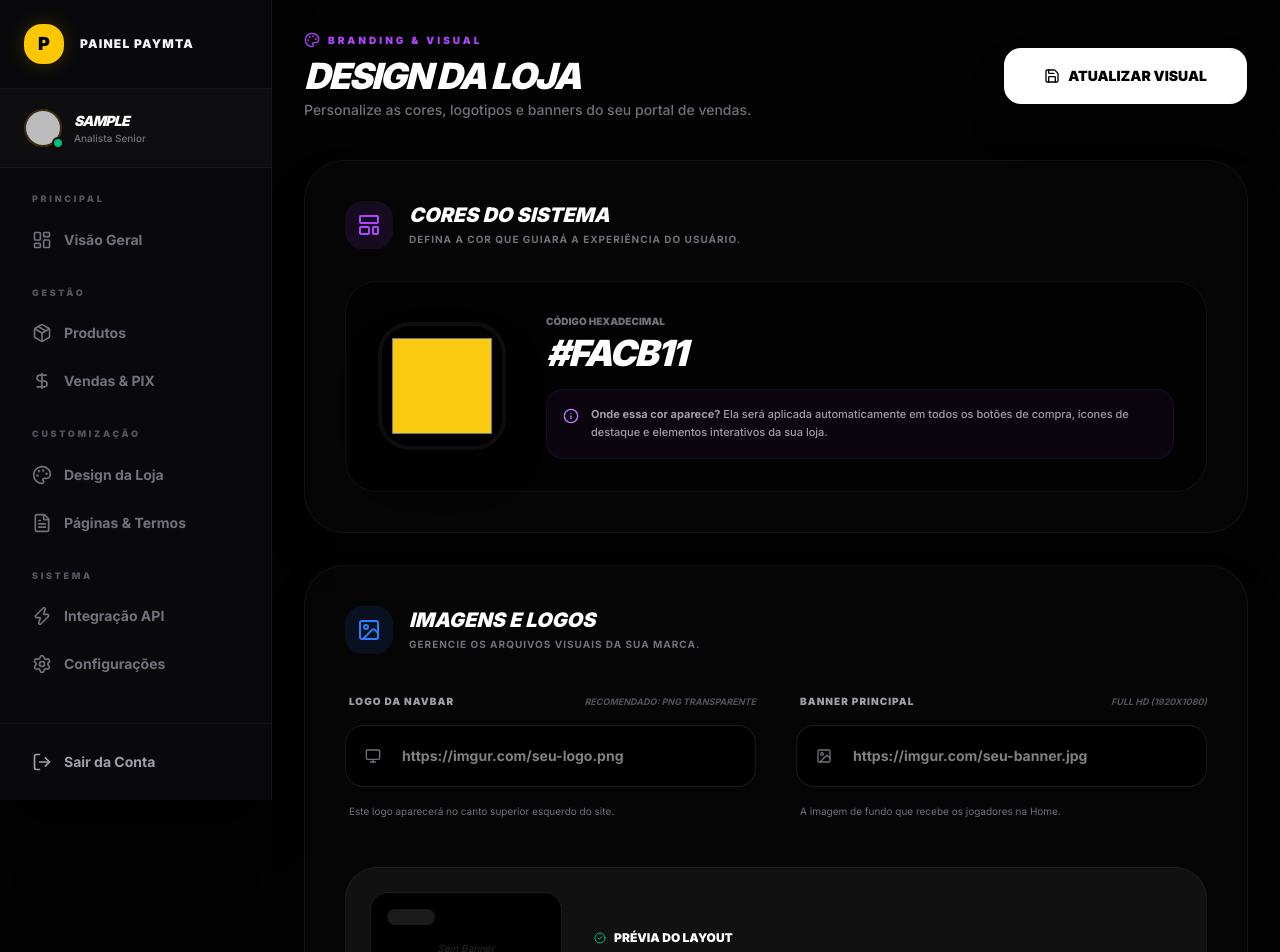
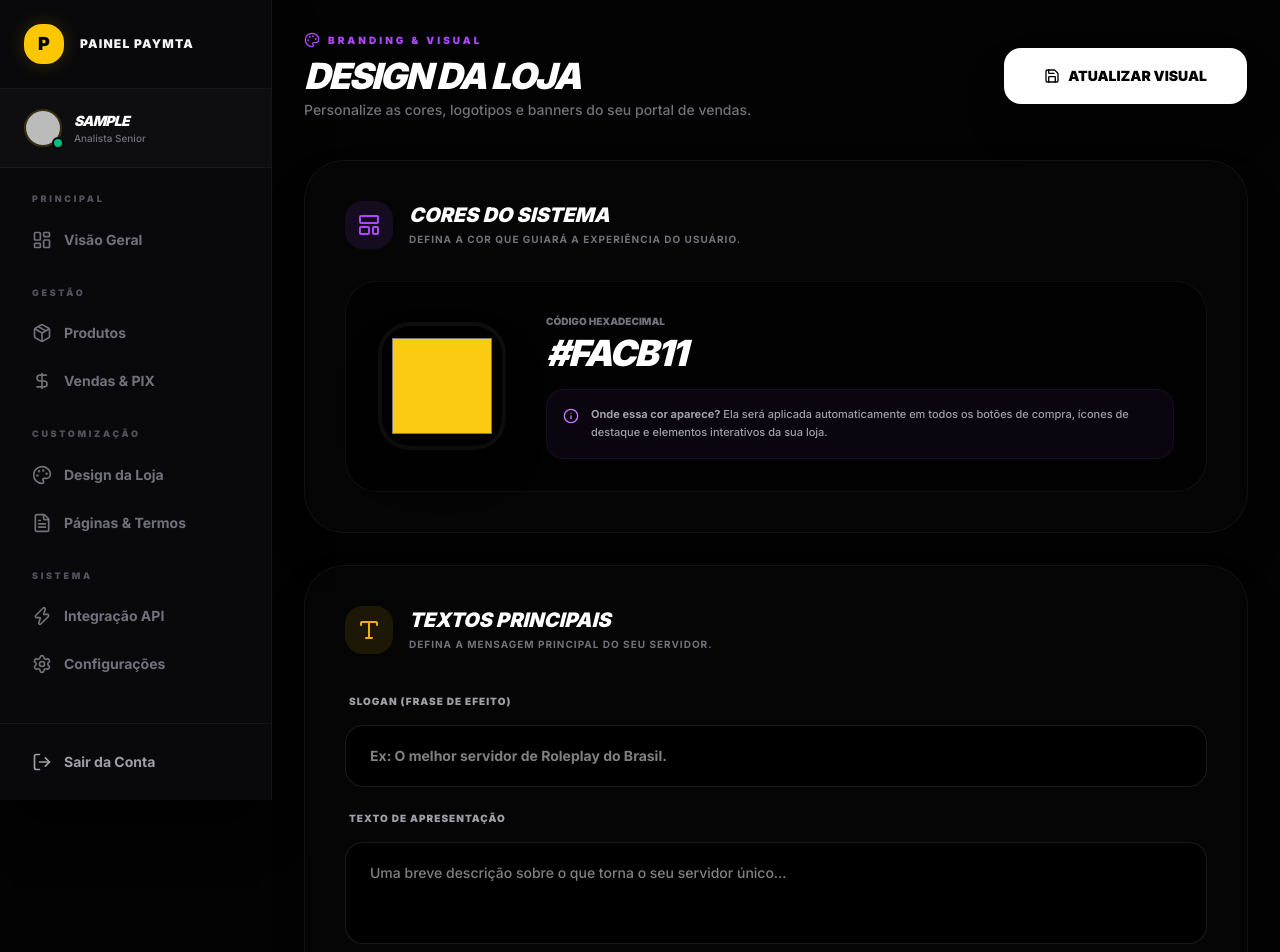
Before and after one commit to pedroaugustoti/paymta, a Next.js app: page /dashboard/aparencia in a window 1280 px wide. Shown: the top 952 px of the page. Built offline with nearby package versions, Linux system fonts and the light colour scheme; no server answers; the database is empty; sample sign-in values are in the browser's storage.

Commit message:
feat: adicionado campos de slogan e descrição na página de aparência

```diff
--- a/src/app/dashboard/aparencia/page.tsx
+++ b/src/app/dashboard/aparencia/page.tsx
@@ -5,7 +5,7 @@ import { motion, AnimatePresence } from "framer-motion";
 import {
   Palette, ImageIcon, Monitor, Info,
   Save, Loader2, CheckCircle2, AlertCircle,
-  LayoutTemplate, Disc as Discord, Camera, Video, Link2
+  LayoutTemplate, Disc as Discord, Camera, Video, Link2, Type
 } from "lucide-react";
 import { Button } from "@/components/ui/button";
 import { useSession } from "next-auth/react";
@@ -16,6 +16,7 @@ export default function AppearancePage() {
   const [fetching, setFetching] = useState(true);
   const [toast, setToast] = useState<{message: string, type: 'success' | 'error'} | null>(null);
 
+  // 1. ADICIONADO: slogan e description no state inicial
   const [form, setForm] = useState({
     primaryColor: "#facb11",
     logoUrl: "",
@@ -23,6 +24,8 @@ export default function AppearancePage() {
     discordUrl: "",
     instagramUrl: "",
     youtubeUrl: "",
+    slogan: "",
+    description: "",
   });
 
   // CARREGAMENTO DOS DADOS
@@ -39,6 +42,8 @@ export default function AppearancePage() {
             discordUrl: data.discordUrl || "",
             instagramUrl: data.instagramUrl || "",
             youtubeUrl: data.youtubeUrl || "",
+            slogan: data.slogan || "",           // 2. ADICIONADO: Puxando do banco
+            description: data.description || "", // 2. ADICIONADO: Puxando do banco
           });
         }
       } catch (err) {
@@ -157,6 +162,52 @@ export default function AppearancePage() {
           </div>
         </section>
 
+        {/* CARD NOVO: TEXTOS PRINCIPAIS */}
+        <section className="bg-zinc-950/50 border border-white/5 p-10 rounded-[40px] shadow-2xl backdrop-blur-sm">
+          <div className="flex items-center gap-4 mb-10">
+            <div className="p-3 bg-yellow-500/10 rounded-2xl text-yellow-500">
+              <Type className="w-6 h-6" />
+            </div>
+            <div>
+              <h3 className="text-xl font-black italic uppercase text-white leading-tight">Textos Principais</h3>
+              <p className="text-[10px] text-zinc-500 font-bold uppercase tracking-widest mt-1">Defina a mensagem principal do seu servidor.</p>
+            </div>
+          </div>
+
+          <div className="space-y-6">
+            {/* SLOGAN */}
+            <div className="space-y-4">
+              <div className="flex items-center justify-between">
+                <label className="text-[10px] font-black text-zinc-400 uppercase tracking-widest ml-1">Slogan (Frase de Efeito)</label>
+              </div>
+              <input
+                type="text"
+                value={form.slogan}
+                onChange={(e) => setForm({...form, slogan: e.target.value})}
+                placeholder="Ex: O melhor servidor de Roleplay do Brasil."
+                className="w-full bg-black border border-white/10 rounded-2xl py-5 px-6 text-sm focus:border-yellow-500 outline-none text-white font-bold transition-all"
+              />
+            </div>
+
+            {/* DESCRIÇÃO / TEXTO DE APRESENTAÇÃO */}
+            <div className="space-y-4">
+              <div className="flex items-center justify-between">
+                <label className="text-[10px] font-black text-zinc-400 uppercase tracking-widest ml-1">Texto de Apresentação</label>
+              </div>
+              <textarea
+                rows={3}
+                value={form.description}
+                onChange={(e) => setForm({...form, description: e.target.value})}
+                placeholder="Uma breve descrição sobre o que torna o seu servidor único..."
+                className="w-full bg-black border border-white/10 rounded-2xl py-5 px-6 text-sm focus:border-yellow-500 outline-none text-white font-medium transition-all resize-none"
+              />
+              <p className="text-[10px] text-zinc-500 leading-relaxed px-1">
+                Este texto aparecerá logo abaixo do nome do servidor na tela inicial. Deixe em branco se quiser esconder.
+              </p>
+            </div>
+          </div>
+        </section>
+
         {/* CARD 2: IDENTIDADE VISUAL (IMAGENS) */}
         <section className="bg-zinc-950/50 border border-white/5 p-10 rounded-[40px] shadow-2xl backdrop-blur-sm">
           <div className="flex items-center gap-4 mb-10">
@@ -234,7 +285,7 @@ export default function AppearancePage() {
           </div>
         </section>
 
-        {/* CARD 3: REDES SOCIAIS (NOVO) */}
+        {/* CARD 3: REDES SOCIAIS */}
         <section className="bg-zinc-950/50 border border-white/5 p-10 rounded-[40px] shadow-2xl backdrop-blur-sm">
           <div className="flex items-center gap-4 mb-10">
             <div className="p-3 bg-emerald-500/10 rounded-2xl text-emerald-500">
```
